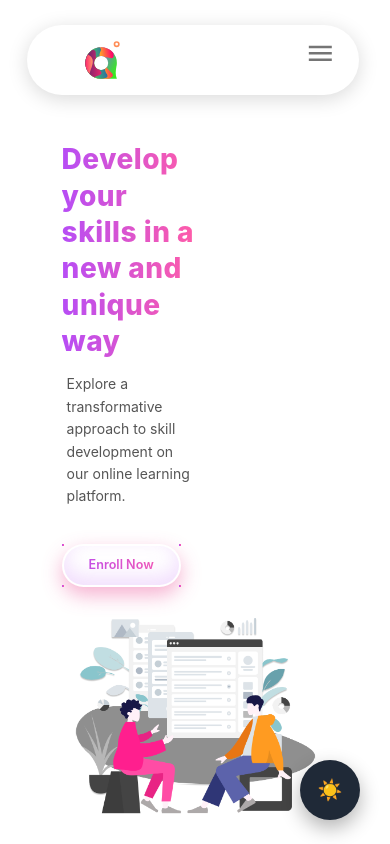
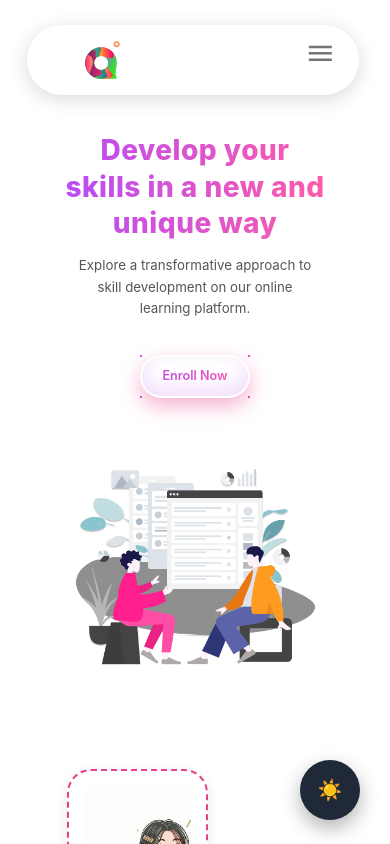
Before and after one commit to nebulaiit/Nebula-Main-Site, a React (Vite) app: page / in a window 390 px wide. Shown: the top 844 px of the page. Built offline with nearby package versions, Linux system fonts and the light colour scheme.

Commit message:
Updated Hero Section CSS

```diff
--- a/src/Components/Pages/HeroSection/HeroSection.css
+++ b/src/Components/Pages/HeroSection/HeroSection.css
@@ -1,6 +1,8 @@
 /* Global Reset & Box Sizing */
 *, *::before, *::after {
   box-sizing: border-box;
+  margin: 0;
+  padding: 0;
 }
 
 /* Hero Section */
@@ -8,8 +10,8 @@
   width: 100%;
   display: flex;
   justify-content: space-between;
-  align-items: start;
-  padding: 20px 2%;
+  align-items: flex-start;
+  padding: 20px 4%;
   flex-wrap: wrap;
   margin-top: 6%;
   transform: translateY(60px);
@@ -25,6 +27,7 @@
 /* Hero Text Section */
 .hero .hero-text {
   max-width: 50%;
+  flex: 1 1 500px;
   opacity: 0;
   margin-top: 5.25%;
   transform: translateX(-50px);
@@ -37,32 +40,26 @@
 }
 
 .hero .hero-text h1 {
-  font-size: 4.5rem;
+  font-size: clamp(2.2rem, 6vw, 4.5rem);
   font-weight: 800;
   background: var(--text-heading);
-
   background-clip: text;
   -webkit-background-clip: text;
-
   color: transparent;
   -webkit-text-fill-color: transparent;
-
   line-height: 1.2;
 }
 
 .hero.dark .hero-text h1 {
   background: var(--text-heading-dark);
-
-  background-clip: text;
   -webkit-background-clip: text;
-
   color: transparent;
   -webkit-text-fill-color: transparent;
 }
 
 /* Paragraph */
 .hero .hero-text p {
-  font-size: 1.25rem;
+  font-size: clamp(1rem, 2.5vw, 1.25rem);
   margin-top: 1rem;
   color: #555;
   opacity: 0;
@@ -87,22 +84,16 @@
   font-size: 1rem;
   font-weight: 600;
   cursor: pointer;
-
   background: var(--text-heading);
-
   background-clip: text;
   -webkit-background-clip: text;
-
   color: transparent;
   -webkit-text-fill-color: transparent;
-
   border: 2px solid transparent;
   border-image: var(--text-heading);
   border-radius: 50px;
-
   box-shadow: 0 8px 20px rgba(232, 62, 141, 0.41),
               0 -8px 20px #b74df531 inset;
-
   opacity: 0;
   transform: translateY(40px);
   transition: all 0.3s ease-in-out;
@@ -115,19 +106,17 @@
 
 .hero .enroll-btn:hover {
   background: var(--text-heading);
-
   background-clip: unset;
   -webkit-background-clip: unset;
-
   color: #fff;
   -webkit-text-fill-color: #fff;
-
   box-shadow: 0 10px 25px rgba(183, 77, 245, 0.3);
   transition: all 0.3s ease;
 }
 
 /* Hero Image */
 .hero .hero-image {
+  flex: 1 1 400px;
   opacity: 0;
   transform: translateX(60px);
   transition: opacity 0.8s ease, transform 0.8s ease;
@@ -138,15 +127,23 @@
   animation-delay: 0.6s;
 }
 
-/* Tilt Effect */
+/* Tilt Wrapper - Responsive Image Fix */
 .hero .tilt-wrapper {
+  width: 100%;
+  max-width: 560px;
+  display: flex;
+  justify-content: center;
+  align-items: center;
+  overflow: hidden;
   perspective: 1000px;
-  display: inline-block;
 }
 
 .hero .tilt-wrapper img {
-  width: 560px;
-  height: 600px;
+  width: 100%;
+  height: auto;
+  display: block;
+  object-fit: contain;
+  border-radius: 20px;
   transition: transform 0.6s ease, box-shadow 0.4s ease;
   transform-style: preserve-3d;
   will-change: transform;
@@ -190,24 +187,33 @@
   }
 }
 
+/* Responsive Styles */
+@media (max-width: 768px) {
+  .hero {
+    flex-direction: column;
+    align-items: center;
+    padding: 40px 5%;
+    margin-top: 12%;
+    padding-top: 20%;
+    gap: 40px;
+  }
 
-
-@media (max-width: 600px) {
-  .hero {
-    padding: 30px 5%;
-    margin-top: 15%;
-    padding-top: 20%;
+  .hero .hero-text,
+  .hero .hero-image {
+    max-width: 100%;
+    flex: 1 1 100%;
+    text-align: center;
   }
 
   .hero .hero-text h1 {
-    font-size: 2rem;
+    font-size: clamp(1.8rem, 6vw, 2.4rem);
     line-height: 1.3;
   }
 
   .hero .hero-text p {
     font-size: 1rem;
     line-height: 1.6;
-    padding: 0 5px;
+    padding: 0 10px;
   }
 
   .hero .enroll-btn {
@@ -219,7 +225,7 @@
   .hero .tilt-wrapper img {
     width: 100%;
     height: auto;
-    max-width: 100%;
+    max-height: 320px;
   }
 
   .hero .hero-image {
@@ -228,3 +234,21 @@
     animation-delay: 0.6s;
   }
 }
+
+@media (max-width: 480px) {
+  .hero .hero-text h1 {
+    font-size: clamp(1.6rem, 8vw, 2rem);
+  }
+
+  .hero .hero-text p {
+    font-size: 0.95rem;
+  }
+
+  .hero .enroll-btn {
+    padding: 10px 20px;
+  }
+
+  .hero .tilt-wrapper img {
+    max-height: 280px;
+  }
+}
```
